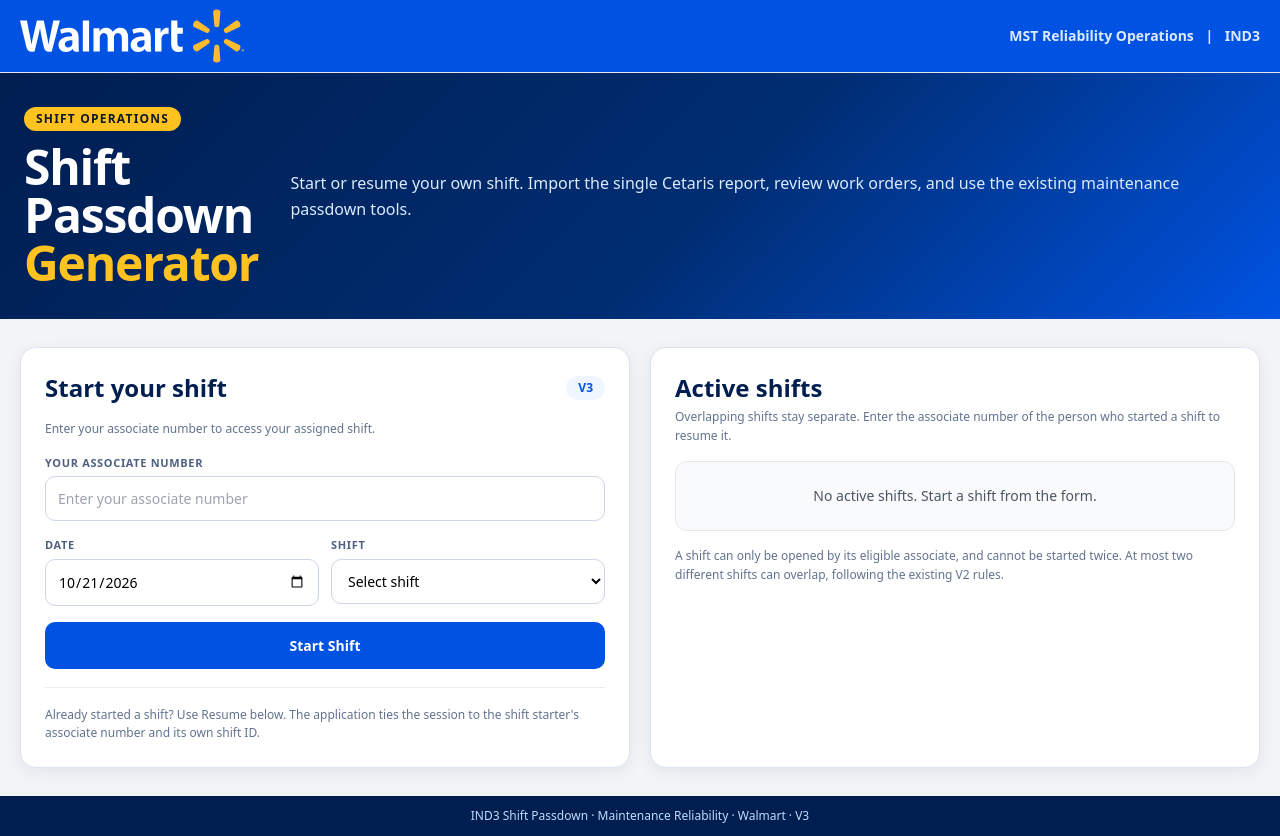
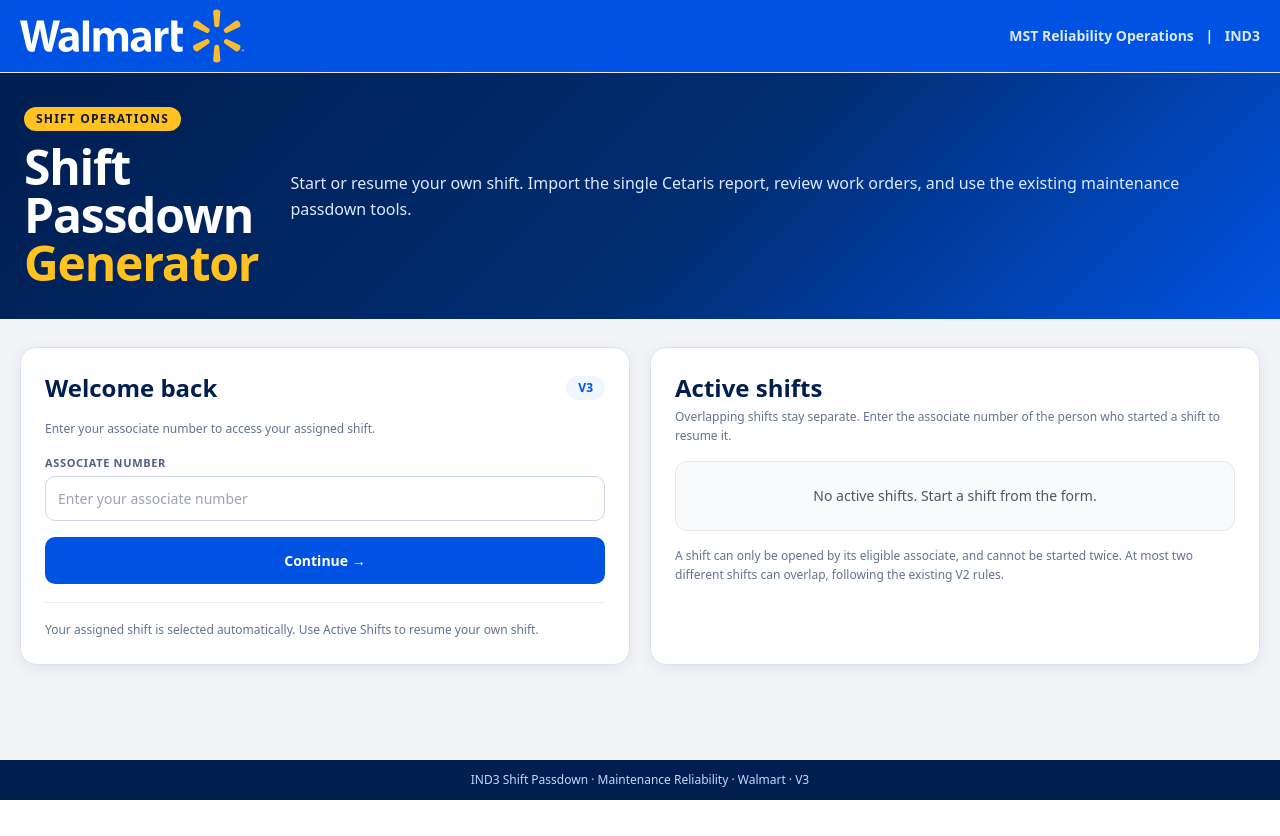
Before and after one commit to zak-isaac/ind3-shift-passdown, a FastAPI app: page /v3/login in a window 1280 px wide. After the commit the page ends 800 px from the top, so only its background shows below. Run offline with FastAPI, Linux system fonts and the light colour scheme; data that the repository does not hold is empty; some libraries are stand-ins or nearby versions.

Commit message:
Keep V2 banner while simplifying V3 associate login to one field

```diff
--- a/templates/v3/login.html
+++ b/templates/v3/login.html
@@ -13,18 +13,17 @@
 <div class="w-full md:w-80"><p class="text-blue-100 text-base leading-relaxed">Start or resume your own shift. Import the single Cetaris report, review work orders, and use the existing maintenance passdown tools.</p></div>
 </div></section>
 <main class="flex-1 max-w-7xl w-full mx-auto px-5 py-7"><div class="grid grid-cols-1 lg:grid-cols-2 gap-5">
-<section class="v3c"><div class="flex items-center justify-between mb-4"><h2 class="text-wm-dark text-2xl font-black">Start your shift</h2><span class="rounded-full bg-blue-50 text-wm-blue px-3 py-1 text-xs font-black">V3</span></div>
+<section class="v3c"><div class="flex items-center justify-between mb-4"><h2 class="text-wm-dark text-2xl font-black">Welcome back</h2><span class="rounded-full bg-blue-50 text-wm-blue px-3 py-1 text-xs font-black">V3</span></div>
 <p class="v3help mb-4">Enter your associate number to access your assigned shift.</p>
 {% if error %}<div class="v3error mb-4" role="alert">{{ error }}</div>{% endif %}
 <form method="post" action="/v3/login" class="flex flex-col gap-4"><input type="hidden" name="mode" value="start">
-<div><label class="v3label" for="associate_id">Your associate number</label><input class="v3entry" id="associate_id" name="associate_id" inputmode="numeric" autocomplete="off" maxlength="30" required placeholder="Enter your associate number"></div>
-<div class="grid grid-cols-2 gap-3"><div><label class="v3label" for="shift_date">Date</label><input class="v3entry" id="shift_date" name="shift_date" type="date" value="{{ today }}" max="{{ today }}" required></div><div><label class="v3label" for="shift_type">Shift</label><select class="v3entry" id="shift_type" name="shift_type" required><option value="">Select shift</option>{% for code in ('S1','S2','S3','S4','S5') %}<option value="{{ code }}">{{ code }}</option>{% endfor %}</select></div></div>
-<button type="submit" class="v3btn">Start Shift</button></form>
-<div class="v3line"></div><p class="v3help">Already started a shift? Use Resume below. The application ties the session to the shift starter's associate number and its own shift ID.</p>
+<div><label class="v3label" for="associate_id">Associate number</label><input class="v3entry" id="associate_id" name="associate_id" inputmode="numeric" autocomplete="off" maxlength="30" required placeholder="Enter your associate number"></div>
+<button type="submit" class="v3btn">Continue &rarr;</button></form>
+<div class="v3line"></div><p class="v3help">Your assigned shift is selected automatically. Use Active Shifts to resume your own shift.</p>
 </section>
 <section class="v3c"><h2 class="text-wm-dark text-2xl font-black mb-1">Active shifts</h2><p class="v3help mb-4">Overlapping shifts stay separate. Enter the associate number of the person who started a shift to resume it.</p>
 {% for sh in shifts %}<div class="border border-blue-100 bg-blue-50 rounded-xl p-4 mb-3"><div class="flex items-center justify-between mb-2"><strong class="text-wm-dark text-2xl">{{ sh.shift_type }}</strong><span class="text-green-700 bg-green-100 rounded-full px-2 py-1 text-xs font-bold">ACTIVE</span></div><p class="text-sm text-gray-600 mb-3">{{ sh.date }} · Started by {{ sh.lead_name }}</p>
-<form method="post" action="/v3/login" class="flex flex-col gap-2"><input type="hidden" name="mode" value="resume"><input type="hidden" name="shift_id" value="{{ sh.id }}"><label class="v3label">Your associate number<input class="v3entry mt-1" name="associate_id" inputmode="numeric" autocomplete="off" required placeholder="Enter to resume"></label><button class="v3resume" type="submit">Resume {{ sh.shift_type }}</button></form></div>{% else %}<div class="rounded-xl bg-gray-50 border border-gray-200 p-6 text-center text-gray-600 text-sm">No active shifts. Start a shift from the form.</div>{% endfor %}
+<form method="post" action="/v3/login" class="flex flex-col gap-2"><input type="hidden" name="mode" value="resume"><input type="hidden" name="shift_id" value="{{ sh.id }}"><label class="v3label">Associate number<input class="v3entry mt-1" name="associate_id" inputmode="numeric" autocomplete="off" required placeholder="Enter to resume"></label><button class="v3resume" type="submit">Resume {{ sh.shift_type }}</button></form></div>{% else %}<div class="rounded-xl bg-gray-50 border border-gray-200 p-6 text-center text-gray-600 text-sm">No active shifts. Start a shift from the form.</div>{% endfor %}
 <p class="v3help mt-4">A shift can only be opened by its eligible associate, and cannot be started twice. At most two different shifts can overlap, following the existing V2 rules.</p>
 </section></div></main>
 <footer class="bg-wm-dark text-blue-200 text-xs py-3 text-center">IND3 Shift Passdown · Maintenance Reliability · Walmart · V3</footer>
```
